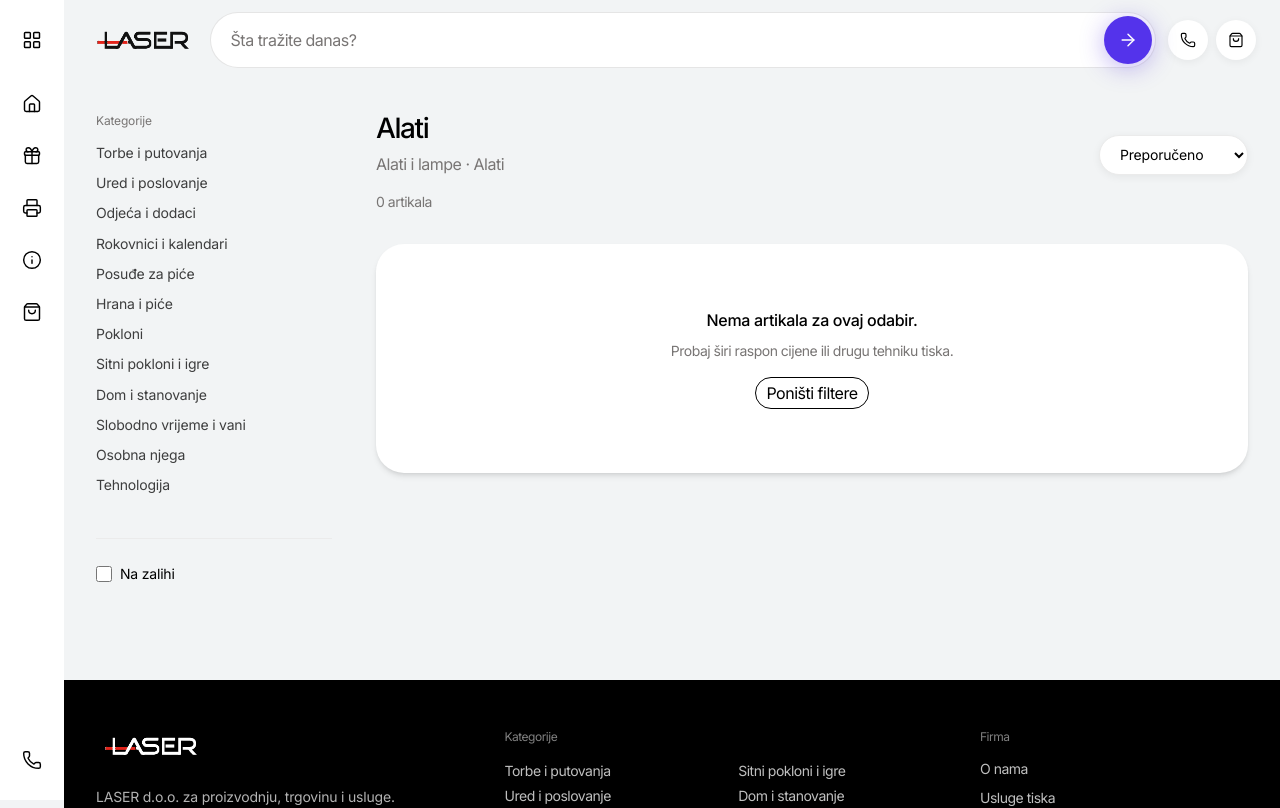
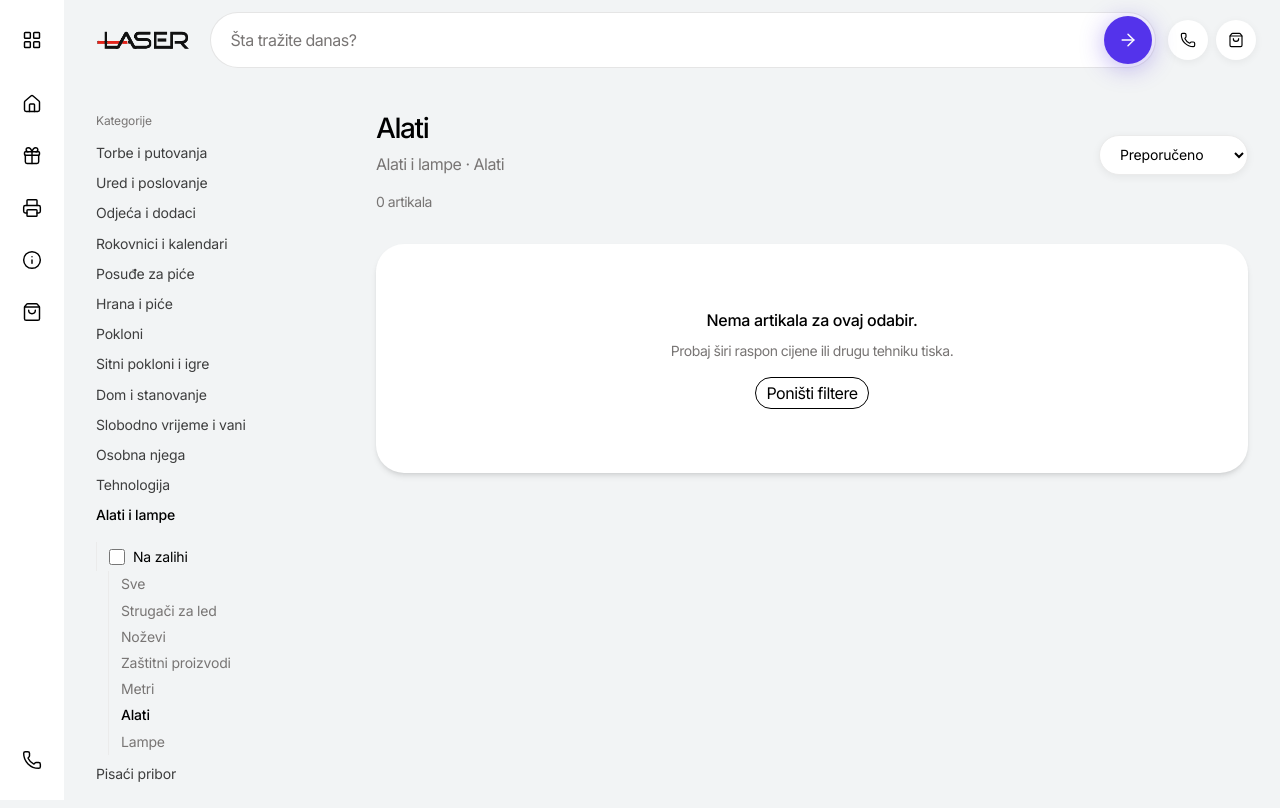
Before and after one commit to danic999/laser-prototype, a Next.js app: page /kategorija/alati-i-lampe/alati in a window 1280 px wide. Shown: the top 808 px of the page. Built offline with nearby package versions, Linux system fonts and the light colour scheme.

Commit message:
Place category filters under the open category.
Price, print, and stock now sit directly under Torbe i putovanja, before its subcategories and the next category.

Co-authored-by: marinkosevo94 <marinkosevo94@gmail.com>

```diff
--- a/src/components/catalog-view.tsx
+++ b/src/components/catalog-view.tsx
@@ -97,51 +97,8 @@ export function CatalogView({
     setStored({ key: filterKey, draft: emptyFilters, applied: emptyFilters });
   }
 
-  const filters = (
-    <div className="space-y-8">
-      <div>
-        <p className="text-[12px] tracking-[-0.014em] text-[#787574]">Kategorije</p>
-        <ul className="mt-2 max-h-[min(420px,46vh)] overflow-y-auto pr-1 [scrollbar-width:thin]">
-          {categories.map((item) => {
-            const open = category?.slug === item.slug;
-            return (
-              <li key={item.slug}>
-                <Link
-                  href={`/kategorija/${item.slug}`}
-                  className={`block py-1.5 text-[14px] leading-[1.3] tracking-[-0.014em] ${open ? "font-medium text-black" : "text-black/75 hover:text-black"}`}
-                  aria-current={open && !activeSub ? "page" : undefined}
-                >
-                  {item.name}
-                </Link>
-                {open ? (
-                  <ul className="mb-1 ml-3 border-l border-[#ebebeb] pl-3">
-                    <li>
-                      <Link
-                        href={`/kategorija/${item.slug}`}
-                        className={`block py-1 text-[14px] leading-[1.3] tracking-[-0.014em] ${!activeSub ? "font-medium text-black" : "text-[#787574] hover:text-black"}`}
-                      >
-                        Sve
-                      </Link>
-                    </li>
-                    {item.subs.map((sub) => (
-                      <li key={sub.slug}>
-                        <Link
-                          href={`/kategorija/${item.slug}/${sub.slug}`}
-                          className={`block py-1 text-[14px] leading-[1.3] tracking-[-0.014em] ${activeSub === sub.slug ? "font-medium text-black" : "text-[#787574] hover:text-black"}`}
-                          aria-current={activeSub === sub.slug ? "page" : undefined}
-                        >
-                          {sub.name}
-                        </Link>
-                      </li>
-                    ))}
-                  </ul>
-                ) : null}
-              </li>
-            );
-          })}
-        </ul>
-      </div>
-      <div className="space-y-6 border-t border-[#ebebeb] pt-6">
+  const filterPanel = (
+    <div className="mt-3 space-y-5 border-l border-[#ebebeb] py-1 pl-3">
       {priceBounds && priceBounds.max > priceBounds.min ? (
         <PriceSlider
           min={priceBounds.min}
@@ -196,6 +153,54 @@ export function CatalogView({
         </button>
       ) : null}
     </div>
+  );
+
+  const filters = (
+    <div>
+      <p className="text-[12px] tracking-[-0.014em] text-[#787574]">Kategorije</p>
+      <ul className="mt-2">
+        {categories.map((item) => {
+          const open = category?.slug === item.slug;
+          return (
+            <li key={item.slug}>
+              <Link
+                href={`/kategorija/${item.slug}`}
+                className={`block py-1.5 text-[14px] leading-[1.3] tracking-[-0.014em] ${open ? "font-medium text-black" : "text-black/75 hover:text-black"}`}
+                aria-current={open && !activeSub ? "page" : undefined}
+              >
+                {item.name}
+              </Link>
+              {open ? (
+                <>
+                  {filterPanel}
+                  <ul className="mb-1 ml-3 border-l border-[#ebebeb] pl-3">
+                    <li>
+                      <Link
+                        href={`/kategorija/${item.slug}`}
+                        className={`block py-1 text-[14px] leading-[1.3] tracking-[-0.014em] ${!activeSub ? "font-medium text-black" : "text-[#787574] hover:text-black"}`}
+                      >
+                        Sve
+                      </Link>
+                    </li>
+                    {item.subs.map((sub) => (
+                      <li key={sub.slug}>
+                        <Link
+                          href={`/kategorija/${item.slug}/${sub.slug}`}
+                          className={`block py-1 text-[14px] leading-[1.3] tracking-[-0.014em] ${activeSub === sub.slug ? "font-medium text-black" : "text-[#787574] hover:text-black"}`}
+                          aria-current={activeSub === sub.slug ? "page" : undefined}
+                        >
+                          {sub.name}
+                        </Link>
+                      </li>
+                    ))}
+                  </ul>
+                </>
+              ) : null}
+            </li>
+          );
+        })}
+      </ul>
+      {category ? null : <div className="mt-6 border-t border-[#ebebeb] pt-6">{filterPanel}</div>}
     </div>
   );
 
@@ -292,9 +297,9 @@ function PriceSlider({
 
   return (
     <div>
-      <div className="flex items-baseline justify-between gap-3">
+      <div>
         <p className="text-[12px] tracking-[-0.014em] text-[#787574]">Cijena</p>
-        <p className="text-[14px] tracking-[-0.014em]">
+        <p className="mt-1 text-[14px] tracking-[-0.014em]">
           {formatKm(low)} – {formatKm(high)}
         </p>
       </div>
```
Lines whose indentation alone changed are shown as unchanged.
